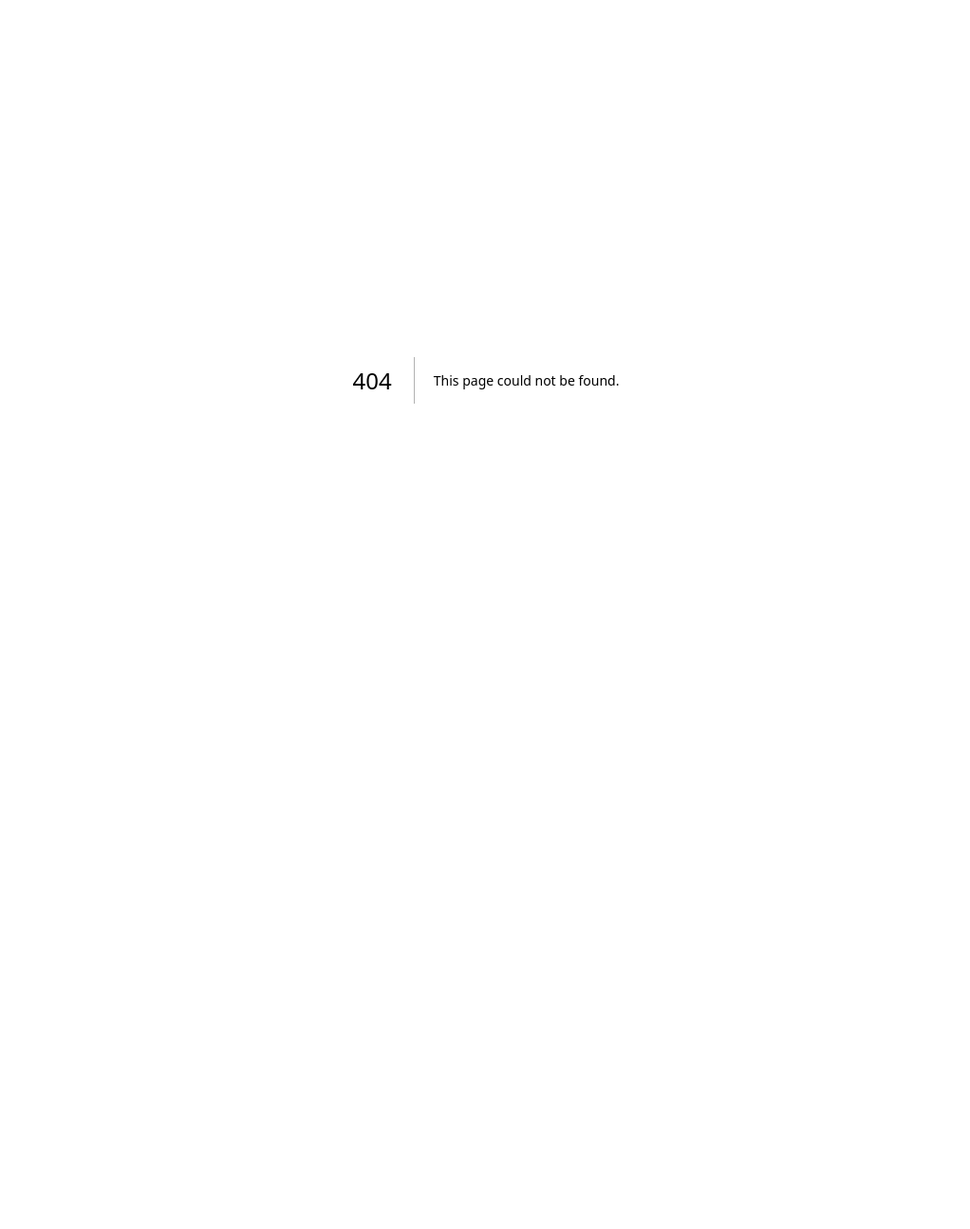
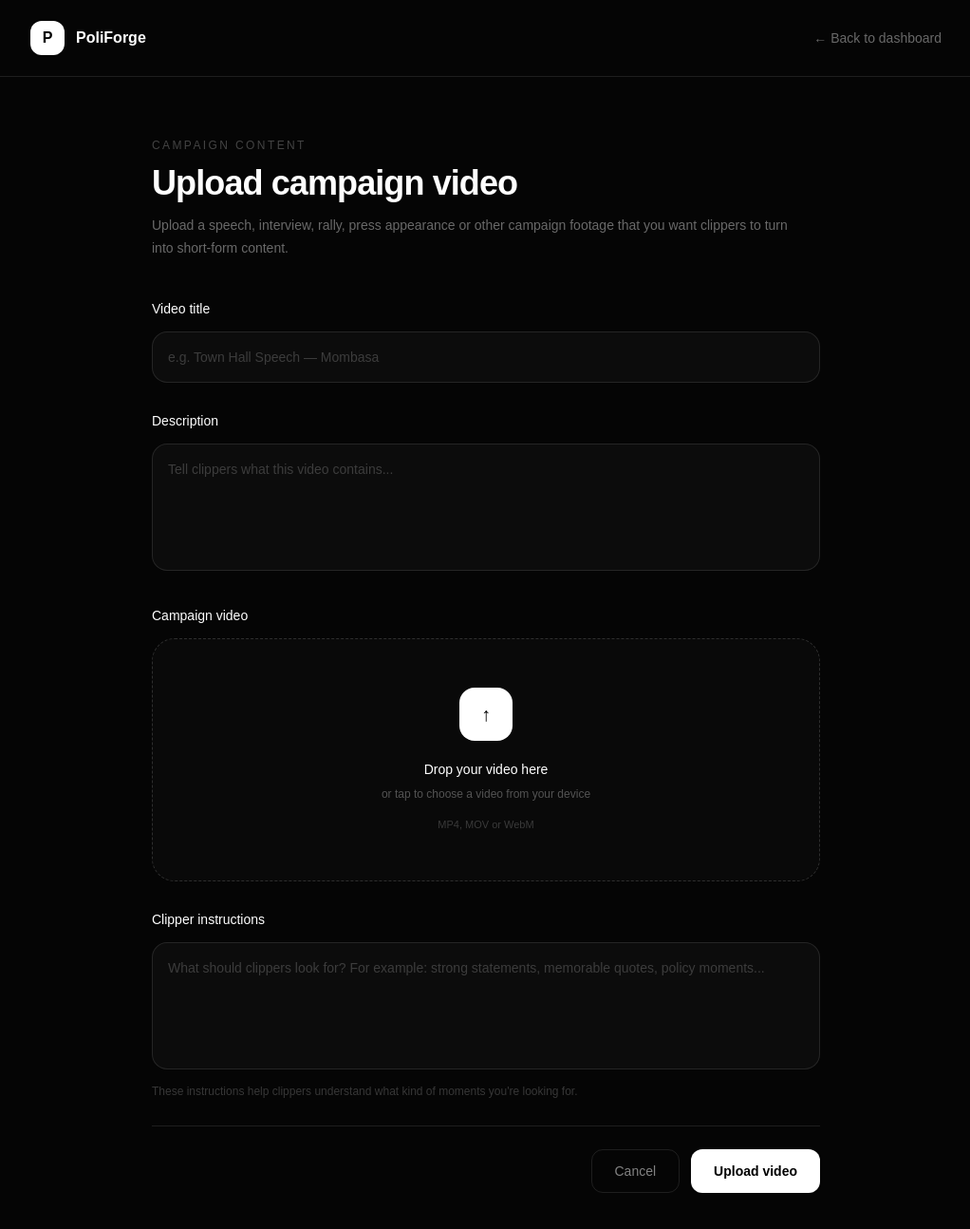
Before and after one commit to stephenmuriuki632-png/poliforge, a Next.js app: page /campaign/videos/upload in a window 1280 px wide. Before the commit this address had no page. Shown: the top 1294 px of the page at 95% size, without its empty margins (128-1150 px from the left). Before the commit the page ends 800 px from the top, so only its background shows below. Built offline with nearby package versions, Linux system fonts and the light colour scheme.

Commit message:
Add campaign video upload page

```diff
--- /dev/null
+++ b/app/campaign/videos/upload/page.tsx
@@ -0,0 +1,182 @@
+"use client";
+
+import Link from "next/link";
+import { useState } from "react";
+
+export default function UploadCampaignVideo() {
+  const [fileName, setFileName] = useState("");
+  const [dragging, setDragging] = useState(false);
+
+  const handleFile = (file?: File) => {
+    if (!file) return;
+    setFileName(file.name);
+  };
+
+  return (
+    <main className="min-h-screen bg-[#050505] text-white">
+      {/* Header */}
+      <header className="border-b border-white/10">
+        <div className="mx-auto flex h-20 max-w-5xl items-center justify-between px-5 sm:px-8">
+          <Link href="/campaign/dashboard" className="flex items-center gap-3">
+            <div className="flex h-9 w-9 items-center justify-center rounded-xl bg-white font-bold text-black">
+              P
+            </div>
+
+            <span className="font-semibold">PoliForge</span>
+          </Link>
+
+          <Link
+            href="/campaign/dashboard"
+            className="text-sm text-white/40 transition hover:text-white"
+          >
+            ← Back to dashboard
+          </Link>
+        </div>
+      </header>
+
+      {/* Page */}
+      <section className="mx-auto max-w-3xl px-5 py-10 sm:px-8 sm:py-16">
+        <div>
+          <p className="text-xs uppercase tracking-[0.2em] text-white/25">
+            Campaign content
+          </p>
+
+          <h1 className="mt-3 text-3xl font-semibold tracking-tight sm:text-4xl">
+            Upload campaign video
+          </h1>
+
+          <p className="mt-3 max-w-2xl text-sm leading-6 text-white/40">
+            Upload a speech, interview, rally, press appearance or other
+            campaign footage that you want clippers to turn into short-form
+            content.
+          </p>
+        </div>
+
+        <form className="mt-10 space-y-7">
+          {/* Video title */}
+          <div>
+            <label className="text-sm font-medium">
+              Video title
+            </label>
+
+            <input
+              type="text"
+              placeholder="e.g. Town Hall Speech — Mombasa"
+              className="mt-3 w-full rounded-2xl border border-white/10 bg-white/[0.03] px-4 py-4 text-sm text-white outline-none placeholder:text-white/20 focus:border-white/30"
+            />
+          </div>
+
+          {/* Description */}
+          <div>
+            <label className="text-sm font-medium">
+              Description
+            </label>
+
+            <textarea
+              rows={5}
+              placeholder="Tell clippers what this video contains..."
+              className="mt-3 w-full resize-none rounded-2xl border border-white/10 bg-white/[0.03] px-4 py-4 text-sm text-white outline-none placeholder:text-white/20 focus:border-white/30"
+            />
+          </div>
+
+          {/* Upload */}
+          <div>
+            <label className="text-sm font-medium">
+              Campaign video
+            </label>
+
+            <label
+              onDragOver={(e) => {
+                e.preventDefault();
+                setDragging(true);
+              }}
+              onDragLeave={() => setDragging(false)}
+              onDrop={(e) => {
+                e.preventDefault();
+                setDragging(false);
+                handleFile(e.dataTransfer.files?.[0]);
+              }}
+              className={`mt-3 flex min-h-64 cursor-pointer flex-col items-center justify-center rounded-3xl border border-dashed px-6 text-center transition ${
+                dragging
+                  ? "border-white/50 bg-white/10"
+                  : "border-white/15 bg-white/[0.02] hover:border-white/30 hover:bg-white/[0.04]"
+              }`}
+            >
+              <input
+                type="file"
+                accept="video/*"
+                className="hidden"
+                onChange={(e) => handleFile(e.target.files?.[0])}
+              />
+
+              <div className="flex h-14 w-14 items-center justify-center rounded-2xl bg-white text-xl text-black">
+                ↑
+              </div>
+
+              {fileName ? (
+                <>
+                  <p className="mt-5 text-sm font-medium">
+                    {fileName}
+                  </p>
+
+                  <p className="mt-2 text-xs text-white/30">
+                    Video selected successfully
+                  </p>
+                </>
+              ) : (
+                <>
+                  <p className="mt-5 text-sm font-medium">
+                    Drop your video here
+                  </p>
+
+                  <p className="mt-2 text-xs text-white/30">
+                    or tap to choose a video from your device
+                  </p>
+
+                  <p className="mt-4 text-[11px] text-white/20">
+                    MP4, MOV or WebM
+                  </p>
+                </>
+              )}
+            </label>
+          </div>
+
+          {/* Instructions */}
+          <div>
+            <label className="text-sm font-medium">
+              Clipper instructions
+            </label>
+
+            <textarea
+              rows={5}
+              placeholder="What should clippers look for? For example: strong statements, memorable quotes, policy moments..."
+              className="mt-3 w-full resize-none rounded-2xl border border-white/10 bg-white/[0.03] px-4 py-4 text-sm text-white outline-none placeholder:text-white/20 focus:border-white/30"
+            />
+
+            <p className="mt-2 text-xs text-white/20">
+              These instructions help clippers understand what kind of
+              moments you're looking for.
+            </p>
+          </div>
+
+          {/* Actions */}
+          <div className="flex flex-col-reverse gap-3 border-t border-white/10 pt-6 sm:flex-row sm:justify-end">
+            <Link
+              href="/campaign/dashboard"
+              className="rounded-xl border border-white/10 px-6 py-3 text-center text-sm font-medium text-white/50 hover:bg-white/5 hover:text-white"
+            >
+              Cancel
+            </Link>
+
+            <button
+              type="submit"
+              className="rounded-xl bg-white px-6 py-3 text-sm font-semibold text-black transition hover:bg-white/85"
+            >
+              Upload video
+            </button>
+          </div>
+        </form>
+      </section>
+    </main>
+  );
+}
```
